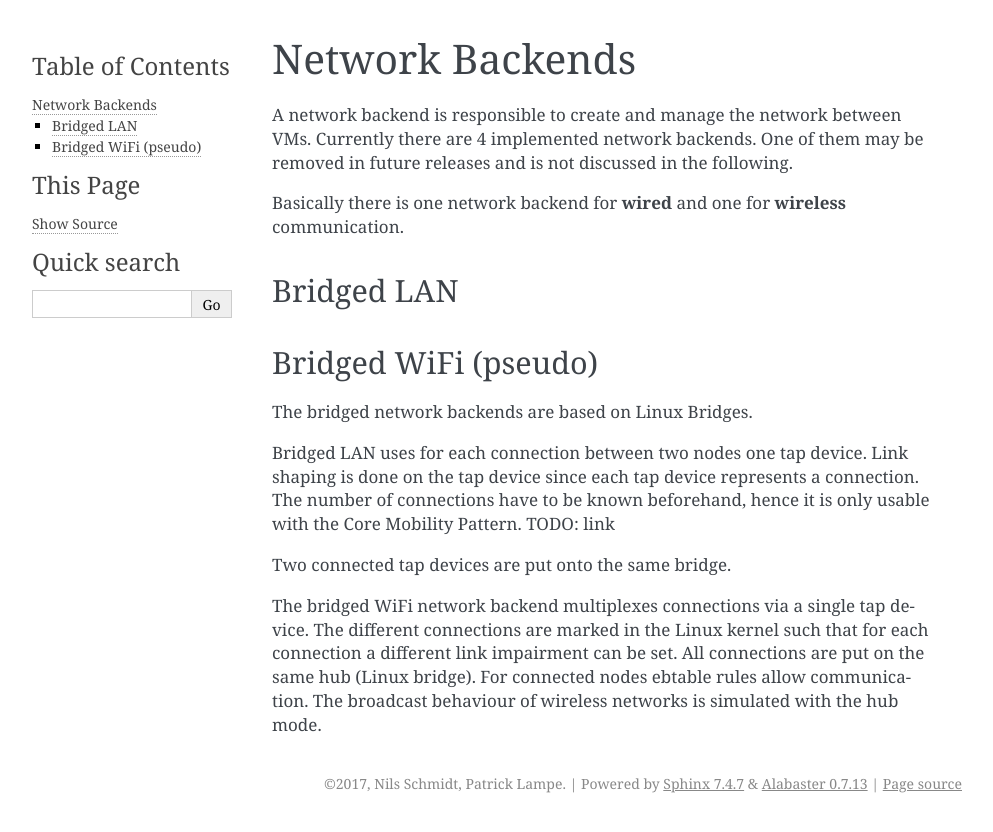
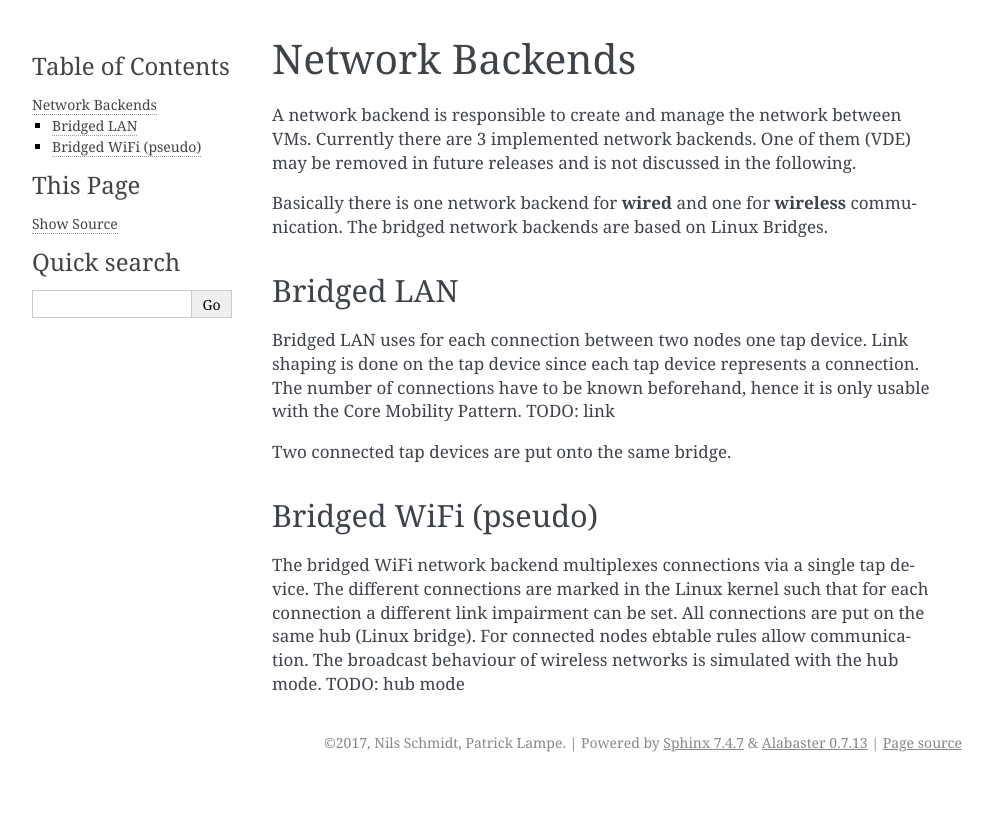
Before and after one commit to miniworld-project/miniworld_core, a Sphinx documentation site: the page built from doc/source/usage/network_backends.rst, in a window 1280 px wide. Shown: the top 832 px of the page, without its empty margins (148-1141 px from the left). Built offline with Sphinx 7.4.7, drawn with Linux system fonts in a browser that asks for light colours; pages that are not in the unit, such as notebooks, are missing from menus.

Commit message:
Update network_backends.rst

```diff
--- a/doc/source/usage/network_backends.rst
+++ b/doc/source/usage/network_backends.rst
@@ -2,23 +2,20 @@ Network Backends
 ================
 
 A network backend is responsible to create and manage the network between VMs.
-Currently there are 4 implemented network backends.
-One of them may be removed in future releases and is not discussed in the following.
+Currently there are 3 implemented network backends.
+One of them (VDE) may be removed in future releases and is not discussed in the following.
 
 Basically there is one network backend for **wired** and one for **wireless** communication.
+The bridged network backends are based on Linux Bridges.
 
 Bridged LAN
 -----------
-
-Bridged WiFi (pseudo)
----------------------
-
-
-
-The bridged network backends are based on Linux Bridges.
 
 Bridged LAN uses for each connection between two nodes one tap device. Link shaping is done on the tap device since each tap device represents a connection. The number of connections have to be known beforehand, hence it is only usable with the Core Mobility Pattern. TODO: link
 
 Two connected tap devices are put onto the same bridge.
 
-The bridged WiFi network backend multiplexes connections via a single tap device. The different connections are marked in the Linux kernel such that for each connection a different link impairment can be set. All connections are put on the same hub (Linux bridge). For connected nodes ebtable rules allow communication. The broadcast behaviour of wireless networks is simulated with the hub mode.
+Bridged WiFi (pseudo)
+---------------------
+
+The bridged WiFi network backend multiplexes connections via a single tap device. The different connections are marked in the Linux kernel such that for each connection a different link impairment can be set. All connections are put on the same hub (Linux bridge). For connected nodes ebtable rules allow communication. The broadcast behaviour of wireless networks is simulated with the hub mode. TODO: hub mode
```
